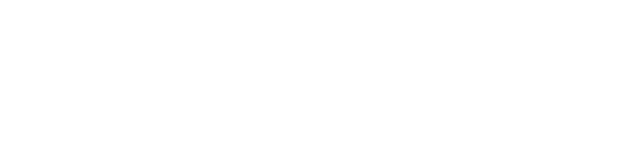
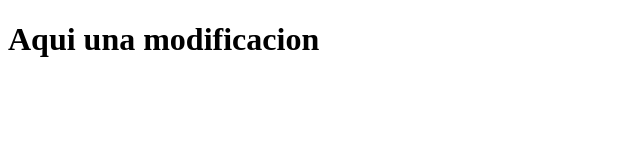
Before and after one commit to arnoldvc/curso-git, a plain HTML site: page index.html in a window 1280 px wide. Shown: the whole page, without its empty margins (0-640 px from the left). Drawn offline with Linux system fonts and the light colour scheme.

Commit message:
Otra modificacion

```diff
--- a/index.html
+++ b/index.html
@@ -2,6 +2,7 @@
 <html>
 <head>
 	<title>Proyecto de Arnaldo Velazquez</title>
+	<h1>Aqui una modificacion</h1>
 </head>
 <body>
 
```
